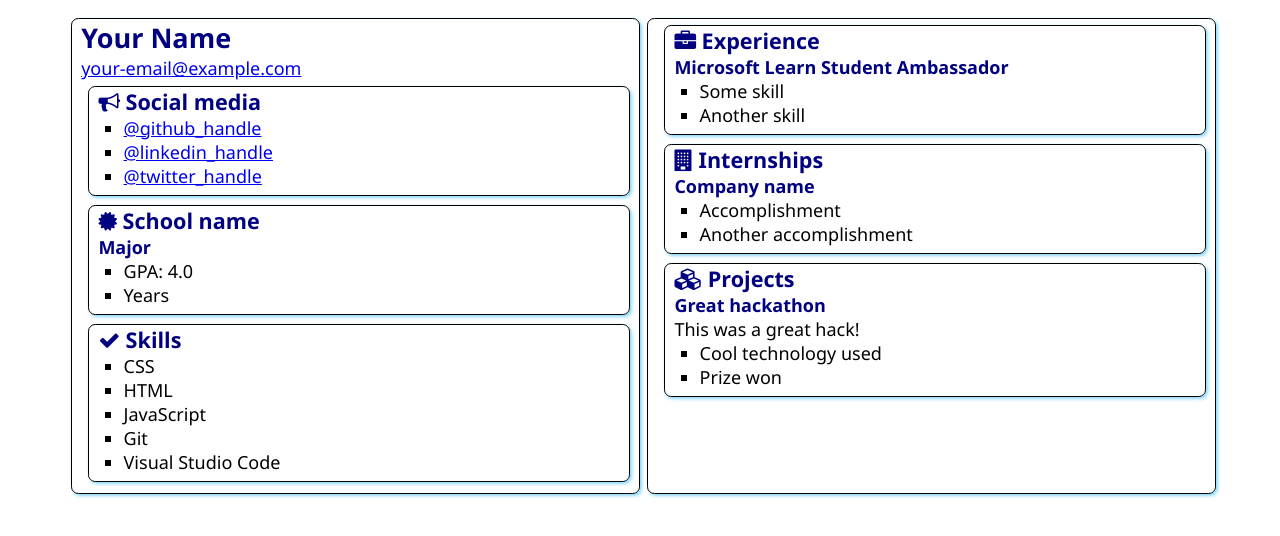
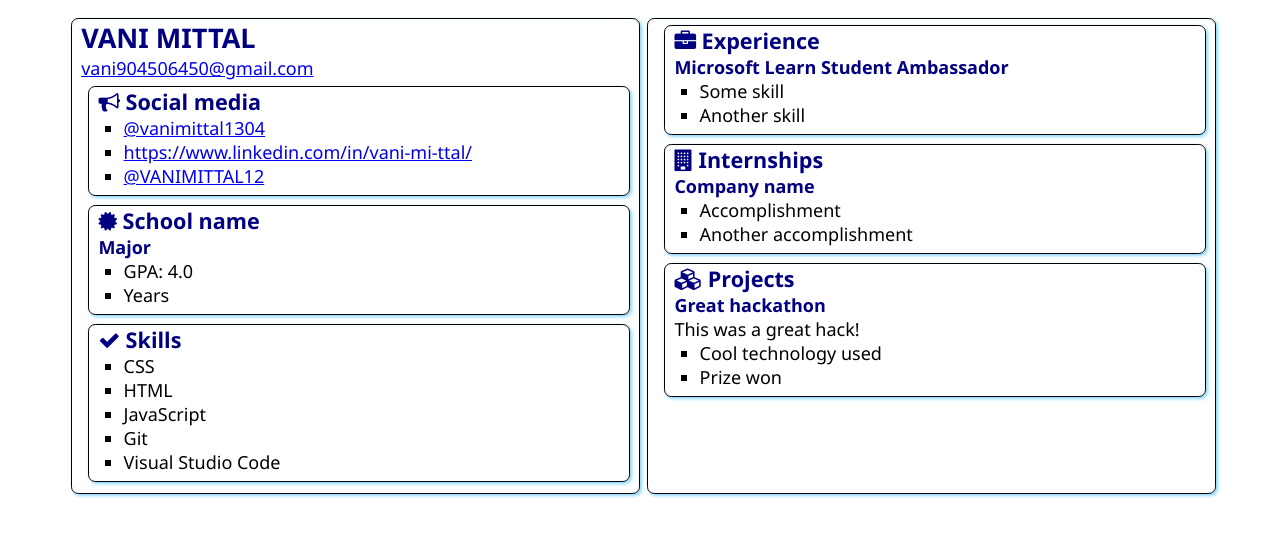
Before and after one commit to vanimittal1304/SATechnicalOnboarding, a plain HTML site: page src/index.html in a window 1280 px wide. Drawn offline with Linux system fonts and the light colour scheme.

Commit message:
Update index.html

```diff
--- a/src/index.html
+++ b/src/index.html
@@ -12,8 +12,8 @@
 <body>
     <main>
         <article class="box">
-            <h1>Your Name</h1>
-            <div><a href="mailto:your.email@example.com">your-email@example.com</a></div>
+            <h1>VANI MITTAL</h1>
+            <div><a href="mailto:your.email@example.com">vani904506450@gmail.com</a></div>
 
             <section class="box">
                 <h2>
@@ -21,9 +21,9 @@
                     Social media
                 </h2>
                 <ul>
-                    <li><a href="https://github.com/<handle>">@github_handle</a></li>
-                    <li><a href="https://linkedin.com/in/<handle>">@linkedin_handle</a></li>
-                    <li><a href="https://twitter.com/<handle>">@twitter_handle</a></li>
+                    <li><a href="https://github.com/<handle>">@vanimittal1304</a></li>
+                    <li><a href="https://linkedin.com/in/<handle>">https://www.linkedin.com/in/vani-mi-ttal/</a></li>
+                    <li><a href="https://twitter.com/<handle>">@VANIMITTAL12</a></li>
                 </ul>
             </section>
 
```
